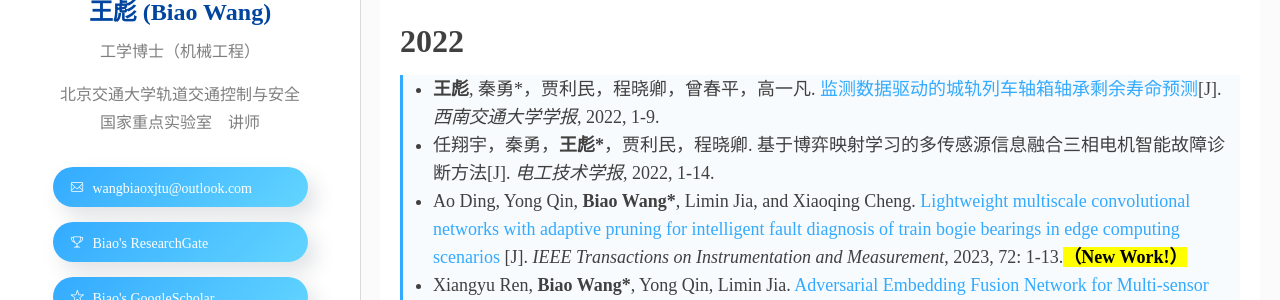
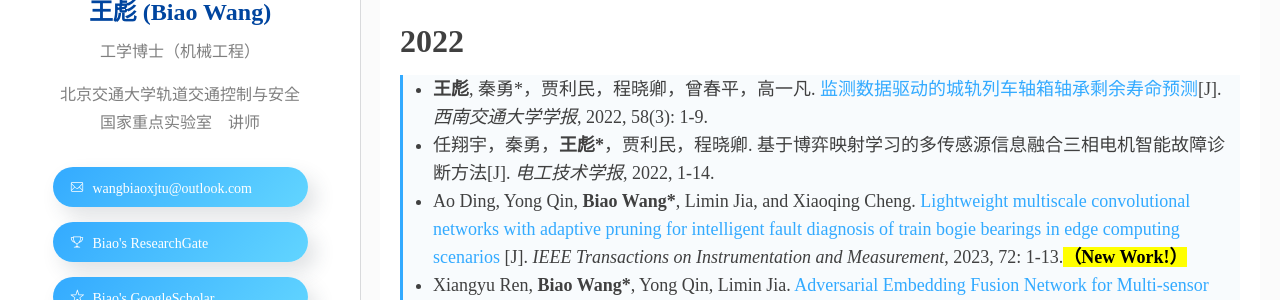
Before and after one commit to WangBiaoXJTU/WangBiaoXJTU.github.io, a Jekyll site: the page built from _posts/2021-06-28-publication.markdown, in a window 1280 px wide and 900 px high, scrolled down 503 px. Shown: the part 153-453 px from the top of the window. Built offline with Jekyll 4.4.1, drawn with Linux system fonts in a browser that asks for light colours; some web fonts are replaced.

Commit message:
Update 2021-06-28-publication.markdown

```diff
--- a/_posts/2021-06-28-publication.markdown
+++ b/_posts/2021-06-28-publication.markdown
@@ -10,7 +10,7 @@ categories:
 ---
 ***
 # 2022
-> * __王彪__, 秦勇*，贾利民，程晓卿，曾春平，高一凡. [监测数据驱动的城轨列车轴箱轴承剩余寿命预测](https://kns.cnki.net/kcms2/article/abstract?v=3uoqIhG8C45S0n9fL2suRadTyEVl2pW9UrhTDCdPD65IXe8xbsrGOBYvzK2wmtTicAVnqgLITAWD_cwlSxsindOPfkwznS6x&uniplatform=NZKPT)[J]. _西南交通大学学报_, 2022, 1-9.
+> * __王彪__, 秦勇*，贾利民，程晓卿，曾春平，高一凡. [监测数据驱动的城轨列车轴箱轴承剩余寿命预测](https://kns.cnki.net/kcms2/article/abstract?v=3uoqIhG8C45S0n9fL2suRadTyEVl2pW9UrhTDCdPD65IXe8xbsrGOBYvzK2wmtTicAVnqgLITAWD_cwlSxsindOPfkwznS6x&uniplatform=NZKPT)[J]. _西南交通大学学报_, 2022, 58(3): 1-9.
 > * 任翔宇，秦勇，__王彪*__，贾利民，程晓卿. 基于博弈映射学习的多传感源信息融合三相电机智能故障诊断方法[J]. _电工技术学报_, 2022, 1-14.
 > * Ao Ding, Yong Qin, __Biao Wang*__, Limin Jia, and Xiaoqing Cheng. [Lightweight multiscale convolutional networks with adaptive pruning for intelligent fault diagnosis of train bogie bearings in edge computing scenarios](https://ieeexplore.ieee.org/document/9996425) [J]. _IEEE Transactions on Instrumentation and Measurement_, 2023, 72: 1-13.<mark><b>（New Work!）</b></mark>
 > * Xiangyu Ren, __Biao Wang*__, Yong Qin, Limin Jia. [Adversarial Embedding Fusion Network for Multi-sensor Fusion Fault Diagnosis of Wheelset Bearings](https://ieeexplore.ieee.org/abstract/document/9942198)[C]. _2022 Global Reliability and Prognostics and Health Management Conference (PHM-Yantai)_, 2022.
```
